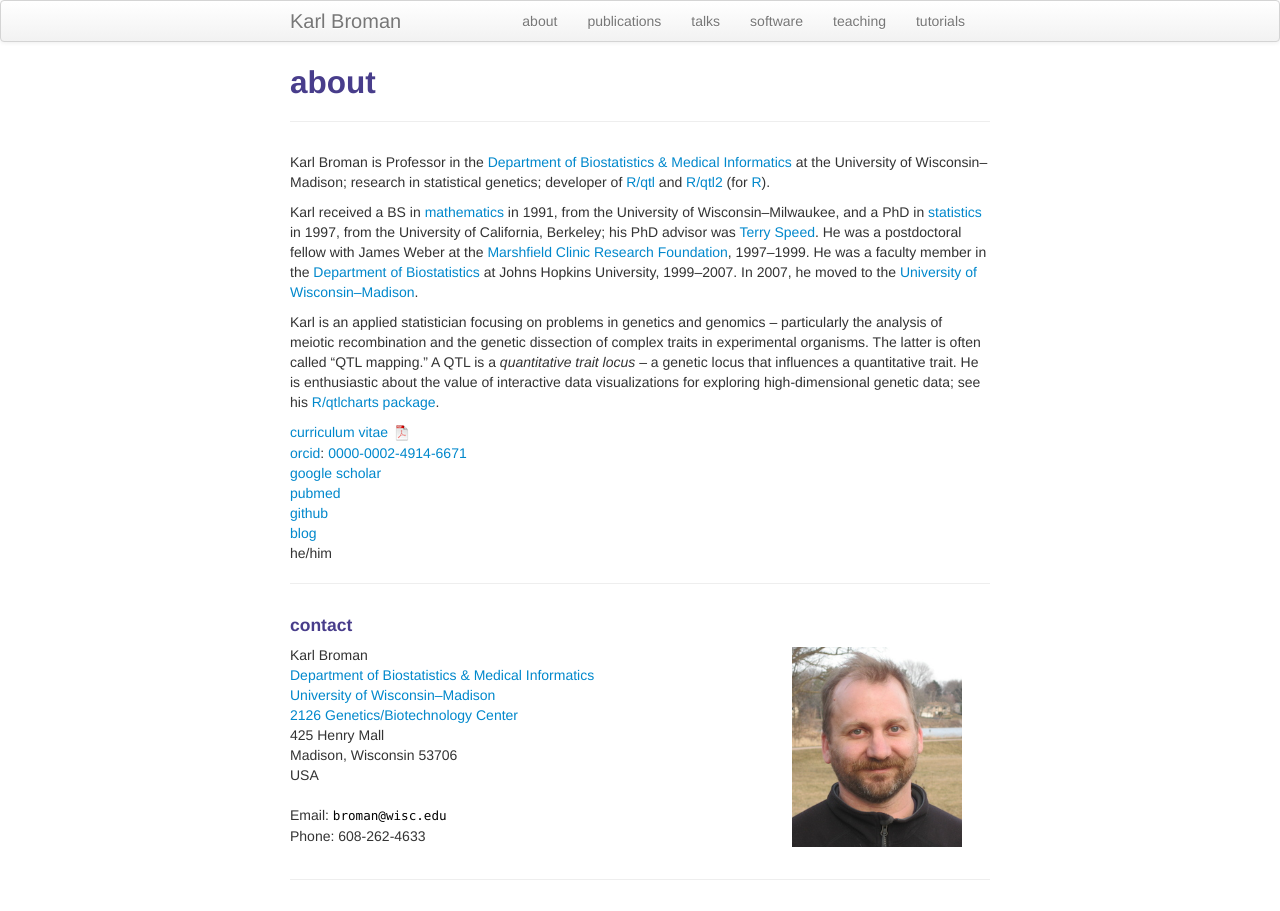
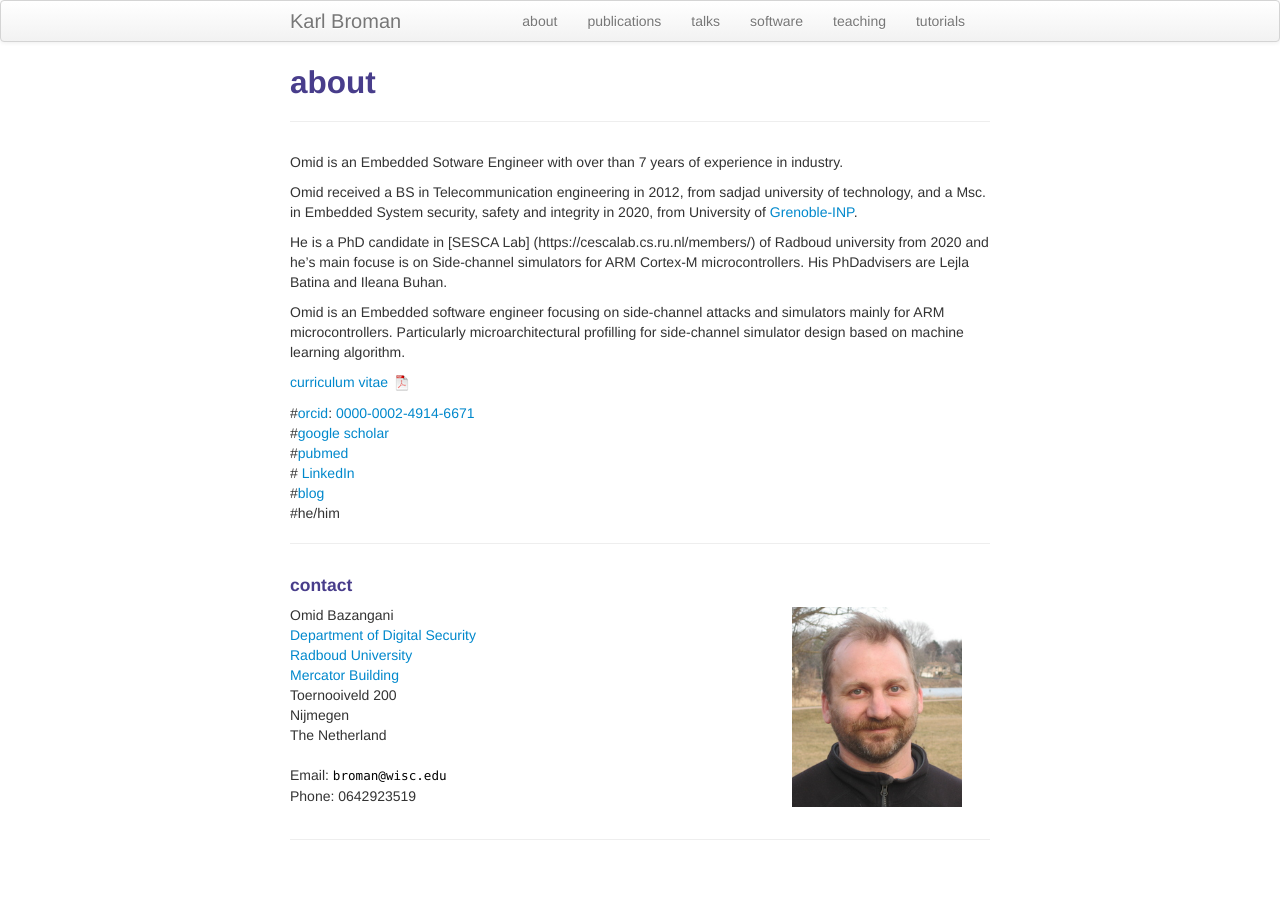
Before and after one commit to Omidbazangani/Omidbazangani.github.io, a Jekyll site: the page built from about.md, in a window 1280 px wide. Built offline with Jekyll 4.4.1, drawn with Linux system fonts in a browser that asks for light colours.

Commit message:
edite about me and add my CV

```diff
--- a/about.md
+++ b/about.md
@@ -1,46 +1,31 @@
 ---
 layout: page
 title: about
-description: Karl Broman is Professor in Biostatistics and Medical Informatics at University of Wisconsin - Madison; research in statistical genetics
+description: Omid Bazangani is an Embedded Software Engineer
 ---
 
-Karl Broman is Professor in the
-[Department of Biostatistics &amp; Medical Informatics](https://www.biostat.wisc.edu)
-at the University of Wisconsin&ndash;Madison;
-research in statistical genetics; developer of
-[R/qtl](https://rqtl.org) and [R/qtl2](https://kbroman.org/qtl2) (for
-[R](https://www.r-project.org)).
+Omid is an Embedded Sotware Engineer with over than 7 years of experience in industry.
 
-Karl received a BS in [mathematics](https://uwm.edu/math)
-in 1991, from the
-University of Wisconsin&ndash;Milwaukee, and a
-PhD in [statistics](https://statistics.berkeley.edu) in 1997, from the
-University of California, Berkeley; his PhD advisor was
-[Terry Speed](https://www.wehi.edu.au/people/terry-speed).
-He was a postdoctoral fellow with James Weber at the
-[Marshfield Clinic Research Foundation](https://www.marshfieldresearch.org),
-1997&ndash;1999. He
-was a faculty member in the [Department of Biostatistics](https://www.jhsph.edu/departments/biostatistics/) at Johns
-Hopkins University, 1999&ndash;2007. In 2007, he moved to the
-[University of Wisconsin&ndash;Madison](https://www.wisc.edu).
 
-Karl is an applied statistician focusing on problems in genetics and
-genomics &ndash; particularly the analysis of meiotic recombination and the
-genetic dissection of complex traits in experimental organisms. The
-latter is often called &ldquo;QTL mapping.&rdquo; A QTL is a
-_quantitative trait locus_ &ndash; a genetic locus that influences a
-quantitative trait. He is enthusiastic about the value
-of interactive data visualizations for exploring high-dimensional genetic data;
-see his [R/qtlcharts package](https://kbroman.org/qtlcharts/).
+Omid received a BS in Telecommunication engineering in 2012, from sadjad university of technology, and a Msc. in Embedded System security, safety and integrity
+in 2020, from University of [Grenoble-INP](https://esisar.grenoble-inp.fr/).
 
-[curriculum vitae ![CV as pdf](icons16/pdf-icon.png)]({{ BASE_PATH }}/broman_cv.pdf)<br/>
-[orcid](https://orcid.org): [0000-0002-4914-6671](https://orcid.org/0000-0002-4914-6671)<br/>
-[google scholar](https://scholar.google.com/citations?sortby=pubdate&hl=en&user=42tCp5UAAAAJ&view_op=list_works)<br/>
-[pubmed](https://pubmed.ncbi.nlm.nih.gov/?term=broman+kw)<br/>
-<!-- [impactstory](https://impactstory.org/u/0000-0002-4914-6671)<br/> -->
-[github](https://github.com/kbroman)<br/>
-[blog](https://kbroman.org/blog/) <br/>
-he/him
+He is a PhD candidate in [SESCA Lab] (https://cescalab.cs.ru.nl/members/) of Radboud university from 2020 and he's main focuse is on Side-channel simulators for ARM Cortex-M microcontrollers. His PhDadvisers are Lejla Batina and Ileana Buhan.
+
+
+Omid is an Embedded software engineer focusing on side-channel attacks and simulators mainly for ARM microcontrollers.
+Particularly microarchitectural profilling for side-channel simulator design based on machine learning algorithm.
+
+
+[curriculum vitae ![CV as pdf](icons16/pdf-icon.png)]({{ BASE_PATH }}/bazangani_cv.pdf)<br/>
+
+#[orcid](https://orcid.org): [0000-0002-4914-6671](https://orcid.org/0000-0002-4914-6671)<br/>
+#[google scholar](https://scholar.google.com/citations?sortby=pubdate&hl=en&user=42tCp5UAAAAJ&view_op=list_works)<br/>
+#[pubmed](https://pubmed.ncbi.nlm.nih.gov/?term=broman+kw)<br/>
+#<!-- [impactstory](https://impactstory.org/u/0000-0002-4914-6671)<br/> -->
+[LinkedIn](https://www.linkedin.com/in/omid-bazangani/)<br/>
+#[blog](https://kbroman.org/blog/) <br/>
+#he/him
 
 ---
 
@@ -49,19 +34,19 @@ he/him
 
     <div class="row-fluid">
         <div class="span5">
-            Karl Broman<br/>
-            <a href="https://www.biostat.wisc.edu">Department of Biostatistics &amp; Medical Informatics</a><br/>
-            <a href="https://www.wisc.edu">University of Wisconsin&ndash;Madison</a><br/>
-            <a href="https://map.wisc.edu/s/2tie3nen">2126 Genetics/Biotechnology Center</a><br/>
-            425 Henry Mall<br/>
-            Madison, Wisconsin 53706<br/>
-            USA<br/><br/>
+           Omid Bazangani<br/>
+            <a href="https://www.ru.nl/dis/">Department of Digital Security </a><br/>
+            <a href="https://www.ru.nl/">Radboud University</a><br/>
+            <a href="https://www.ru.nl/over-ons/de-campus/gebouwen-en-ruimtes/mercator-i">Mercator Building</a><br/>
+            Toernooiveld 200 <br/>
+           Nijmegen<br/>
+            The Netherland<br/><br/>
 
             <div id="hide_email">
             Email: <code>bro</code><b>I</b><code>man</code><b>don't</b><code>@</code><b>want</b><code></code><b>spam!
             </b><code></code><b>So</b><code></code><b>please</b><code>wi</code><b>leave
             </b><code>sc</code><b>me</b><code>.</code><b>alone</b><code>e</code><b>!</b><code>du</code><br/>
-            Phone: 608-262-4633
+            Phone: 0642923519
             </div>
         </div>
 
```
Also changed, not shown: 2 other files.
